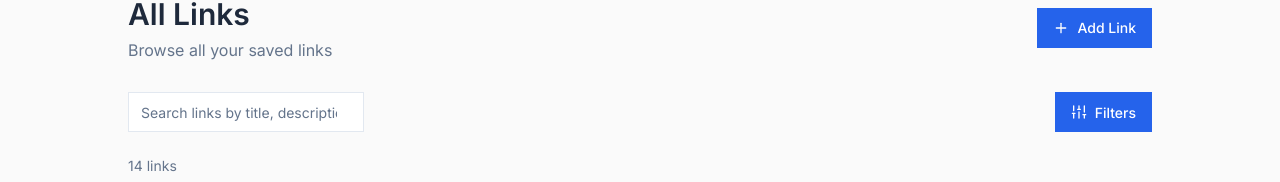
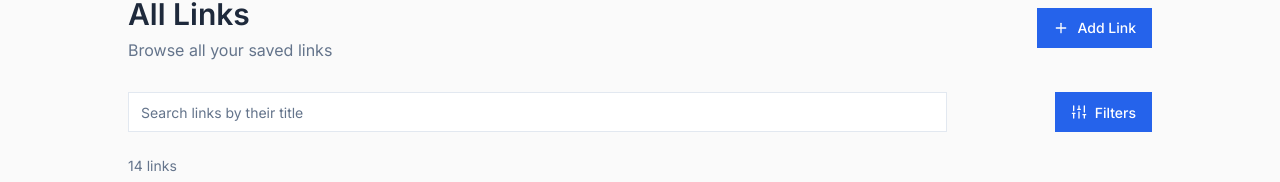
Before and after one commit to PiladeJr/LinkHub, a React (Vite) app: page /all-links in a window 1280 px wide. Shown: the part 100-282 px from the top of the page. Built offline with nearby package versions, Linux system fonts and the light colour scheme.

Commit message:
enlarged the search bar

```diff
--- a/src/pages/all-links/index.jsx
+++ b/src/pages/all-links/index.jsx
@@ -55,9 +55,7 @@ const AllLinks = () => {
     if (searchQuery?.trim()) {
       const query = searchQuery.toLowerCase();
       filtered = filtered.filter(link =>
-        link?.title?.toLowerCase()?.includes(query) ||
-        link?.description?.toLowerCase()?.includes(query) ||
-        link?.url?.toLowerCase()?.includes(query)
+        link?.title?.toLowerCase()?.startsWith(query)
       );
     }
 
@@ -169,14 +167,16 @@ const AllLinks = () => {
           </div>
 
           {/* Search */}
-          <div className="mb-6 flex gap-3 items-center justify-between">
-            <Input
-              type="search"
-              placeholder="Search links by title, description, or URL..."
-              value={searchQuery}
-              onChange={(e) => setSearchQuery(e?.target?.value)}
-              className="flex-1 bg-white dark:bg-slate-950 border-border"
-            />
+          <div className="mb-6 flex gap-3 items-center justify-between w-full">
+            <div className="w-4/5">
+              <Input
+                type="search"
+                placeholder="Search links by their title"
+                value={searchQuery}
+                onChange={(e) => setSearchQuery(e?.target?.value)}
+                className="w-full bg-white dark:bg-slate-950 border-border"
+              />
+            </div>
             <Button
               variant="default"
               onClick={() => setShowFilters(!showFilters)}
```
